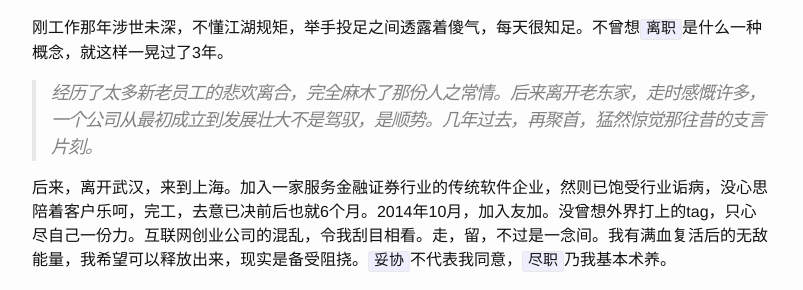
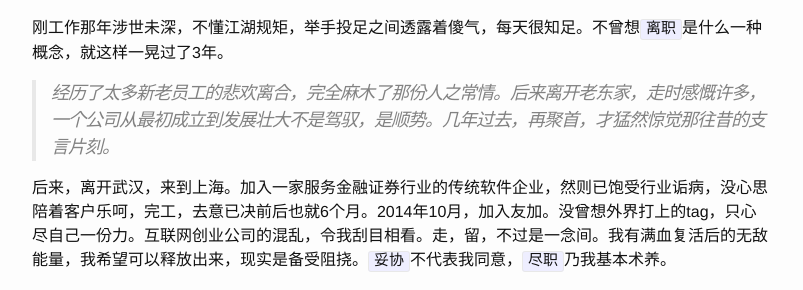
Before and after one commit to atschx/atschx.github.io, a Jekyll site: the page built from _posts/2015-03-22-Fixed-barrack-floating-soldiers.md, in a window 1280 px wide. Shown: the part 821-1111 px from the top of the page, without its empty margins (238-1041 px from the left). Built offline with Jekyll 4.4.1, drawn with Linux system fonts in a browser that asks for light colours.

Commit message:
update feed

```diff
--- a/_posts/2015-03-22-Fixed-barrack-floating-soldiers.md
+++ b/_posts/2015-03-22-Fixed-barrack-floating-soldiers.md
@@ -16,7 +16,8 @@
 2. 心，委屈了。
 
 刚工作那年涉世未深，不懂江湖规矩，举手投足之间透露着傻气，每天很知足。不曾想`离职`是什么一种概念，就这样一晃过了3年。
-> 经历了太多新老员工的悲欢离合，完全麻木了那份人之常情。后来离开老东家，走时感慨许多，一个公司从最初成立到发展壮大不是驾驭，是顺势。几年过去，再聚首，猛然惊觉那往昔的支言片刻。
+
+> 经历了太多新老员工的悲欢离合，完全麻木了那份人之常情。后来离开老东家，走时感慨许多，一个公司从最初成立到发展壮大不是驾驭，是顺势。几年过去，再聚首，才猛然惊觉那往昔的支言片刻。
 
 后来，离开武汉，来到上海。加入一家服务金融证券行业的传统软件企业，然则已饱受行业诟病，没心思陪着客户乐呵，完工，去意已决前后也就6个月。2014年10月，加入友加。没曾想外界打上的tag，只心尽自己一份力。互联网创业公司的混乱，令我刮目相看。走，留，不过是一念间。我有满血复活后的无敌能量，我希望可以释放出来，现实是备受阻挠。`妥协`不代表我同意，`尽职`乃我基本术养。
 
```
